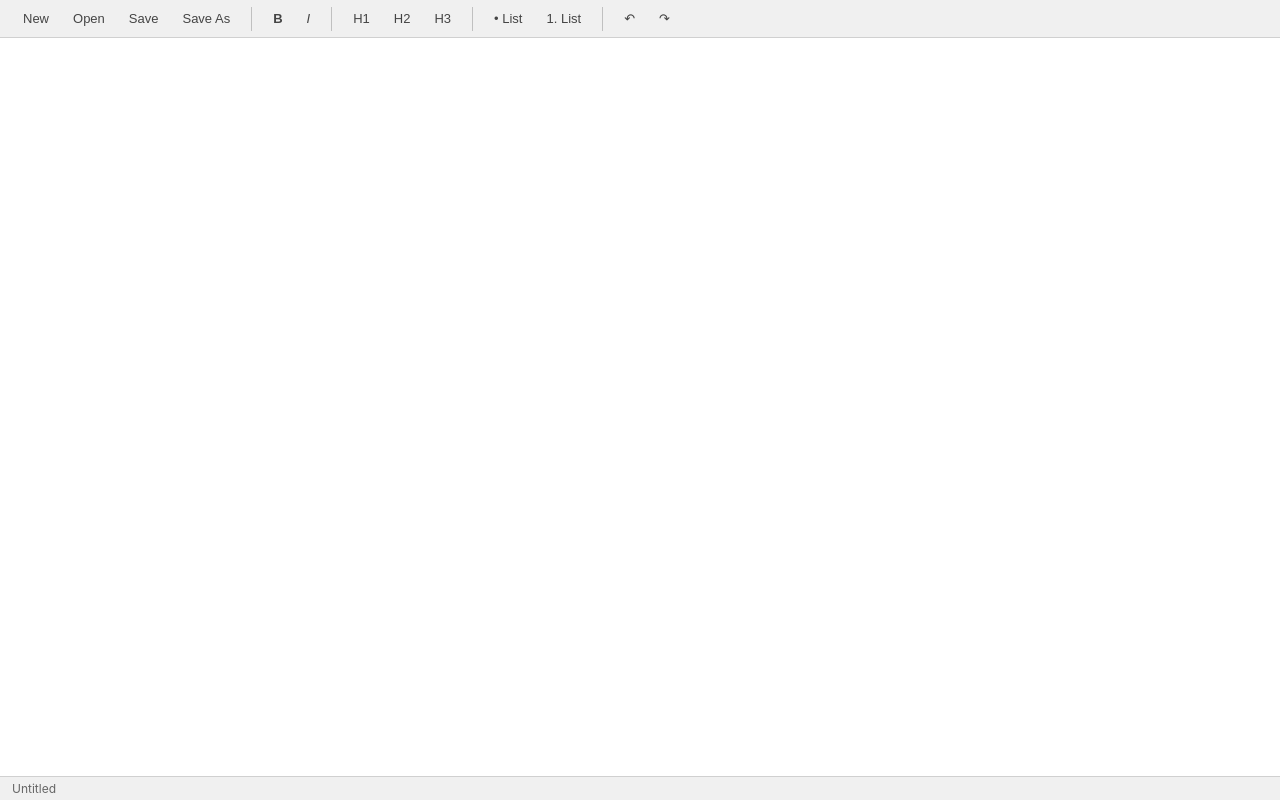
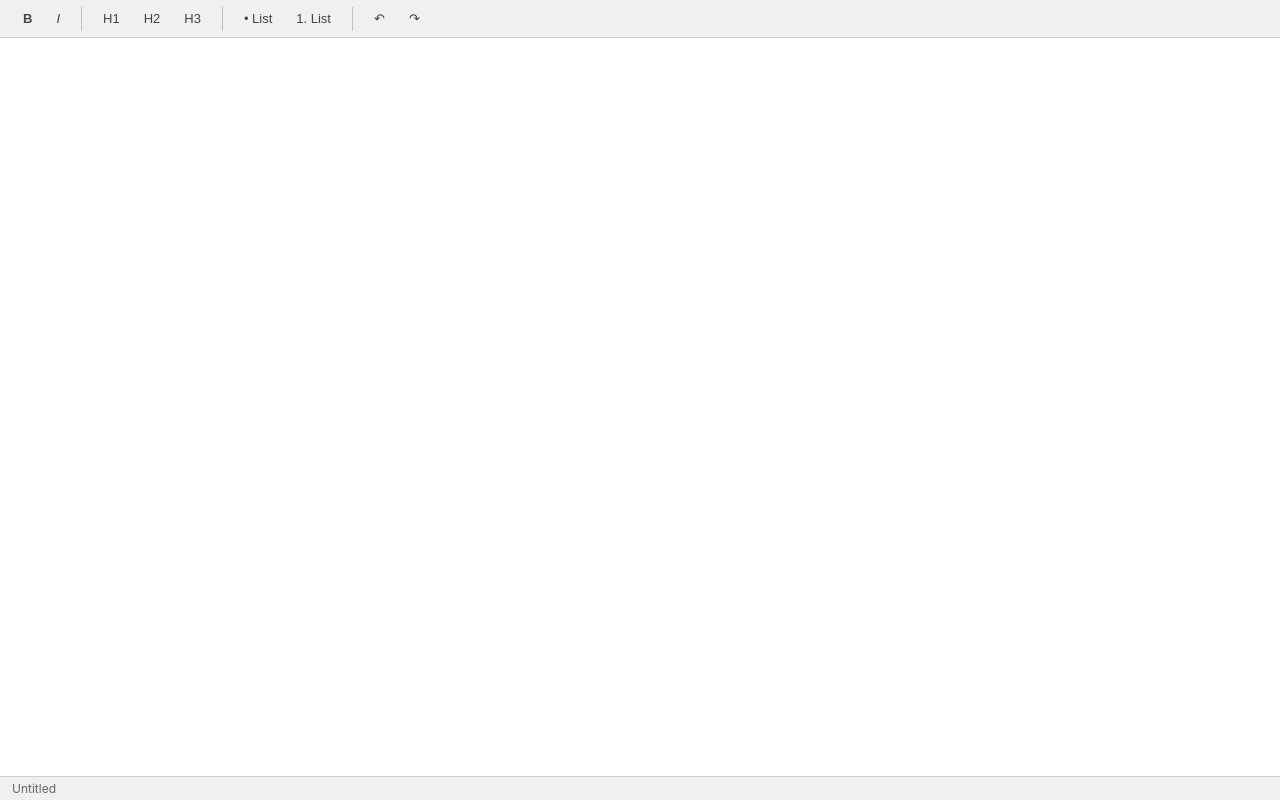
Before and after one commit to lupinus-hiroki-sano/nola, a website built with Vite: page src/index.html in a window 1280 px wide. Built offline with nearby package versions, Linux system fonts and the light colour scheme.

Commit message:
Remove duplicate New/Open/Save/SaveAs buttons from toolbar
These actions are already available in the File menu,
so the toolbar buttons were redundant.

Co-Authored-By: Claude Opus 4.6 <noreply@anthropic.com>

```diff
--- a/src/index.html
+++ b/src/index.html
@@ -9,13 +9,6 @@
 <body>
   <div id="app">
     <div id="toolbar">
-      <div class="toolbar-group">
-        <button id="btn-new" title="New (Ctrl+N)">New</button>
-        <button id="btn-open" title="Open (Ctrl+O)">Open</button>
-        <button id="btn-save" title="Save (Ctrl+S)">Save</button>
-        <button id="btn-save-as" title="Save As (Ctrl+Shift+S)">Save As</button>
-      </div>
-      <div class="toolbar-separator"></div>
       <div class="toolbar-group">
         <button id="btn-bold" title="Bold (Ctrl+B)"><b>B</b></button>
         <button id="btn-italic" title="Italic (Ctrl+I)"><i>I</i></button>
```
